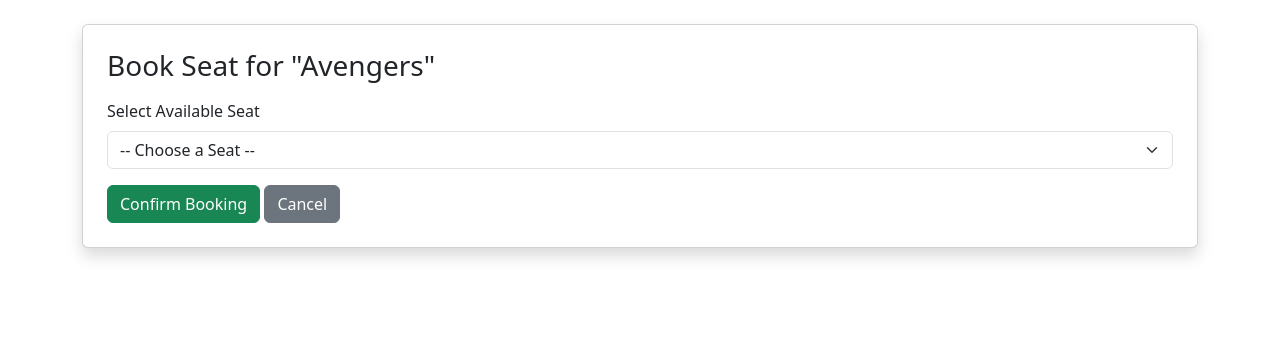
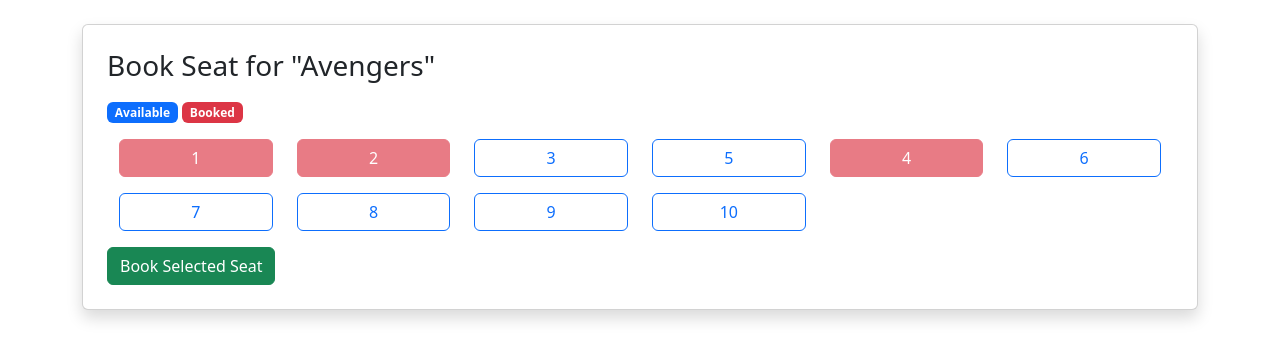
Before and after one commit to csmith0807/cs4300, a Django app: page /book/1/ in a window 1280 px wide. Shown: the part 56-416 px from the top of the page. Run offline with Django 4.2, Linux system fonts and the light colour scheme; a user stored in the database is signed in; data comes from the database, SQL or seed files in the repository; both versions use the stored data as it was after the commit.

Commit message:
Seat booking update

```diff
--- a/homework2/bookings/templates/bookings/seat_booking.html
+++ b/homework2/bookings/templates/bookings/seat_booking.html
@@ -7,34 +7,43 @@
 <div class="card shadow p-4">
     <h3 class="mb-3">Book Seat for "{{ movie.title }}"</h3>
 
+    <div class="mb-3">
+        <span class="badge bg-primary">Available</span>
+        <span class="badge bg-danger">Booked</span>
+    </div>
+
     <form method="POST">
         {% csrf_token %}
 
-        <!-- Seat Selection Dropdown -->
-        <div class="mb-3">
-            <label class="form-label">Select Available Seat</label>
+        <div class="container">
+            <div class="row">
+                {% for seat in seats %}
+                <div class="col-2 mb-3 text-center">
+                        <input type="radio"
+                               class="btn-check"
+                               name="seat"
+                               id="seat{{ seat.id }}"
+                               value="{{ seat.id }}"
+                               {% if seat.is_booked %} disabled {% endif %}
+                               required>
 
-            <select name="seat" class="form-select" required>
-                <option value="">-- Choose a Seat --</option>
-
-                {% for seat in seats %}
-                <option value="{{ seat.id }}">
-                    {{ seat.seat_number }}
-                </option>
+                            <label class="btn w-100
+                               {% if seat.is_booked %}
+                                   btn-danger disabled
+                               {% else %}
+                                   btn-outline-primary
+                               {% endif %}"
+                               for="seat{{ seat.id }}">
+                            {{ seat.seat_number }}
+                        </label>
+                    </div>
                 {% endfor %}
-            </select>
+            </div>
         </div>
 
-        <!-- Submit Button -->
         <button type="submit" class="btn btn-success">
-            Confirm Booking
+            Book Selected Seat
         </button>
-
-        <a href="{% url 'movie_list' %}"
-           class="btn btn-secondary">
-           Cancel
-        </a>
-
     </form>
 </div>
 
--- a/homework2/bookings/views.py
+++ b/homework2/bookings/views.py
@@ -18,7 +18,7 @@ def movie_list(request):
 def book_seat(request, movie_id):
     movie = get_object_or_404(Movie, id=movie_id)
 
-    seats = Seat.objects.filter(movie=movie, is_booked=False)
+    seats = Seat.objects.filter(movie=movie)
 
     if request.method == "POST":
         seat_id = request.POST.get("seat")
```
Also changed, not shown: homework2/db.sqlite3.
